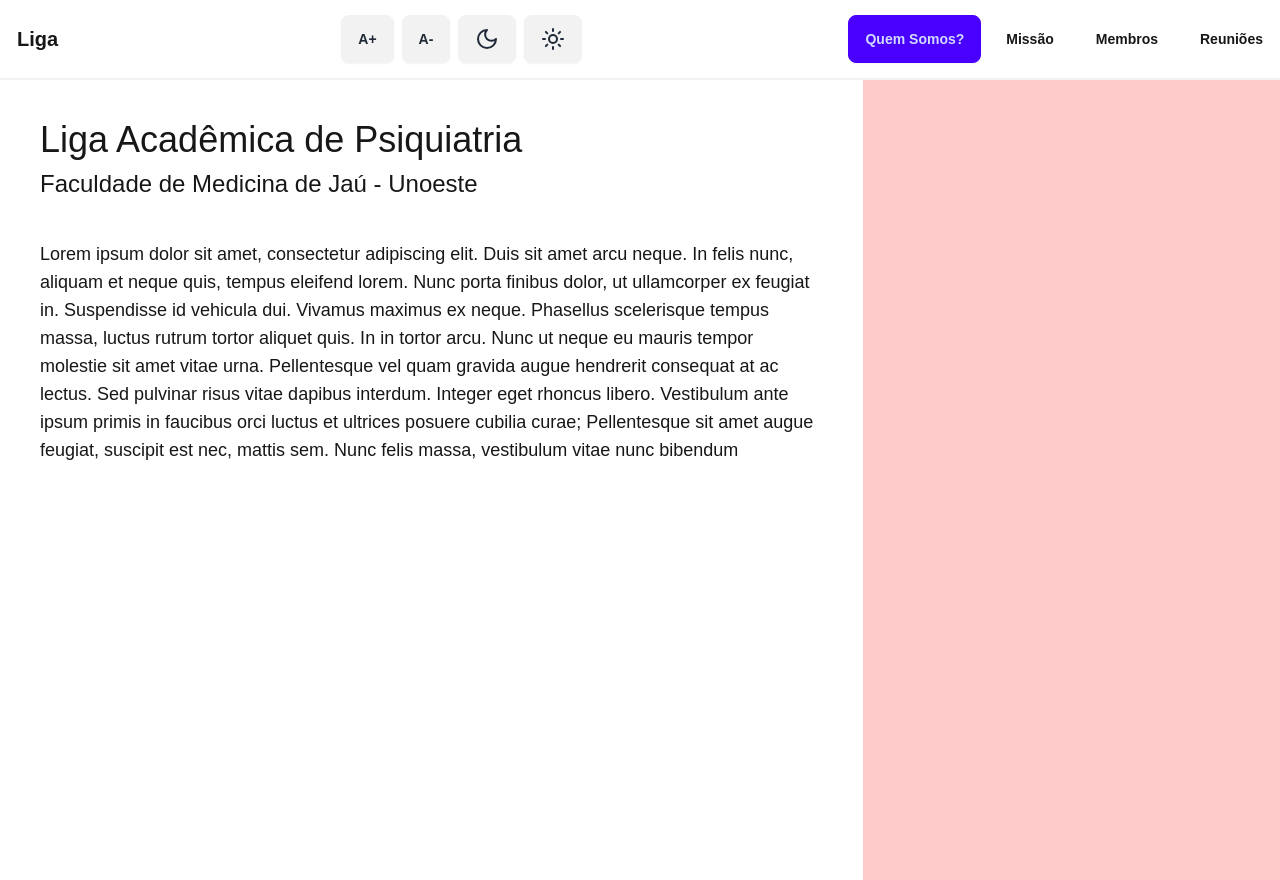
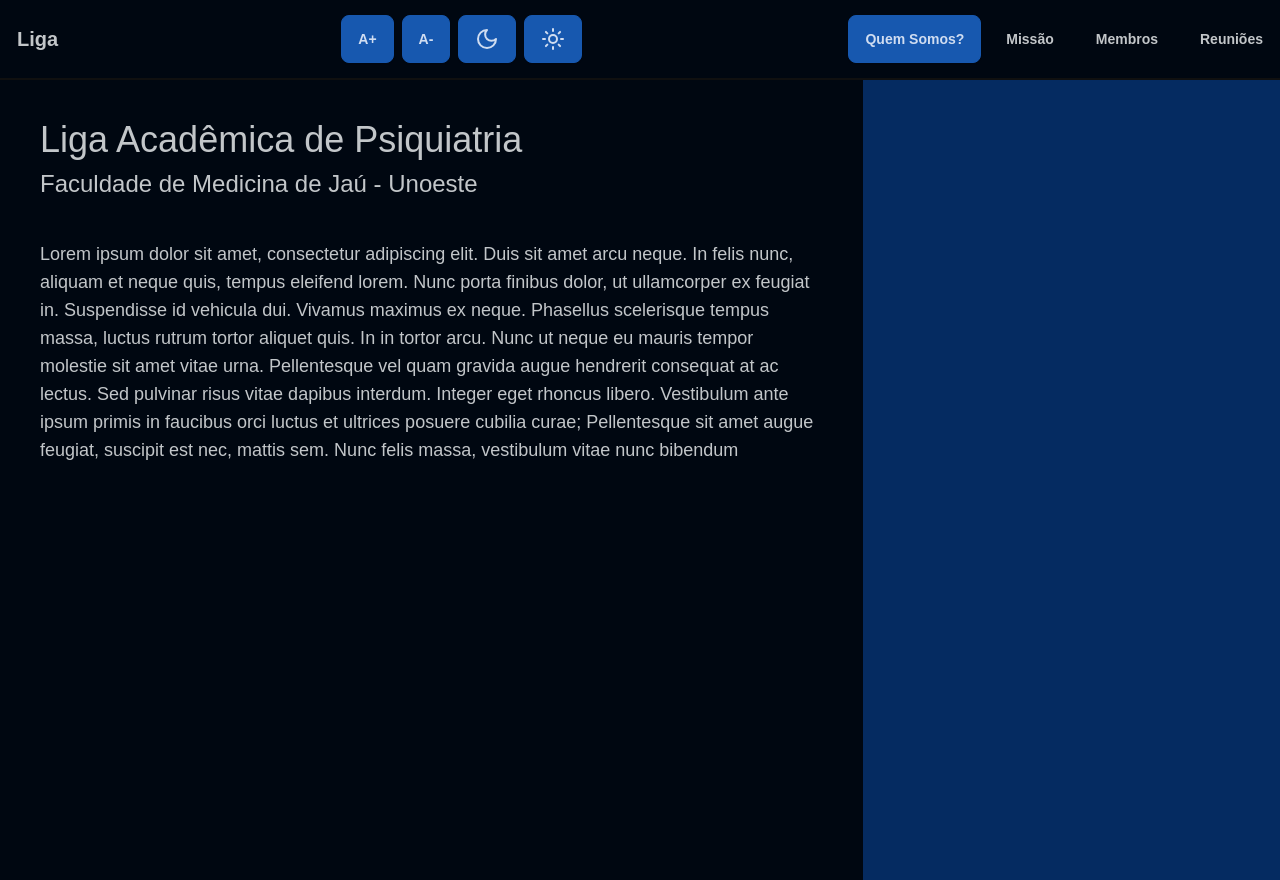
Before and after one commit to rckbrcls/academic-league-of-psychiatry, a Next.js app: page / in a window 1280 px wide. Built offline with nearby package versions, Linux system fonts and the light colour scheme.

Commit message:
adiciona tema escuro e atualiza layout da página de membros com lista de diretores e membros

```diff
--- a/src/app/layout.tsx
+++ b/src/app/layout.tsx
@@ -14,7 +14,7 @@
 }>) {
   return (
     <html lang="en">
-      <body>
+      <body data-theme="dark">
         <Header />
         {children}
       </body>
--- a/src/app/members/page.tsx
+++ b/src/app/members/page.tsx
@@ -1,5 +1,40 @@
 import React from "react";
 
 export default function Members() {
-  return <div>page</div>;
+  return (
+    <div className="mt-20 p-4">
+      <p className="text-4xl font-bold">Membros da Liga</p>
+      <div className="bg-white w-full rounded-xl p-4 flex flex-col gap-4 mt-6">
+        <p className="text-2xl font-bold">Diretoria</p>
+        <div className="overflow-x-auto flex w-full gap-4">
+          {Array.from({ length: 20 }, (_, i) => (
+            <div className="text-center">
+              <div className="avatar">
+                <div className="w-40 rounded-full">
+                  <img src="https://img.daisyui.com/images/stock/photo-1534528741775-53994a69daeb.webp" />
+                </div>
+              </div>
+              <p className="font-bold text-xl">Fulano de tal</p>
+              <p className="text-lg">Diretor</p>
+            </div>
+          ))}
+        </div>
+      </div>
+      <div className="bg-white w-full rounded-xl p-4 flex flex-col gap-4 mt-6">
+        <p className="text-2xl font-bold">Membros</p>
+        <div className="overflow-x-auto flex w-full gap-4">
+          {Array.from({ length: 20 }, (_, i) => (
+            <div className="text-center">
+              <div className="avatar">
+                <div className="w-28 rounded-full">
+                  <img src="https://img.daisyui.com/images/stock/photo-1534528741775-53994a69daeb.webp" />
+                </div>
+              </div>
+              <p className="font-bold text-md">Fulano de tal</p>
+            </div>
+          ))}
+        </div>
+      </div>
+    </div>
+  );
 }
--- a/src/app/page.tsx
+++ b/src/app/page.tsx
@@ -21,7 +21,7 @@
           vitae nunc bibendum
         </p>
       </div>
-      <div className="bg-red-200 w-1/2 h-svh"></div>
+      <div className="bg-[#052B61] w-1/2 h-svh"></div>
     </div>
   );
 }
--- a/src/components/Header.tsx
+++ b/src/components/Header.tsx
@@ -15,12 +15,12 @@
         </Link>
       </div>
       <div className="flex items-center gap-2">
-        <button className="btn">A+</button>
-        <button className="btn">A-</button>
-        <button className="btn">
+        <button className="btn btn-primary">A+</button>
+        <button className="btn btn-primary">A-</button>
+        <button className="btn btn-primary">
           <Moon />
         </button>
-        <button className="btn">
+        <button className="btn btn-primary">
           <Sun />
         </button>
       </div>
--- a/tailwind.config.ts
+++ b/tailwind.config.ts
@@ -15,4 +15,26 @@
     },
   },
   plugins: [require("daisyui")],
+  daisyui: {
+    themes: [
+      {
+        dark: {
+          primary: "#1758AF",
+          secondary: "#092E60",
+          accent: "#37cdbe",
+          neutral: "#3d4451",
+          "base-100": "#000711",
+          "base-200": "#101010",
+        },
+        light: {
+          primary: "#67CAFD",
+          secondary: "#A8DFFB",
+          accent: "#37cdbe",
+          neutral: "#3d4451",
+          "base-100": "#EAF8FF",
+          "base-200": "#EEEEEE",
+        },
+      },
+    ],
+  },
 } satisfies Config;
```
